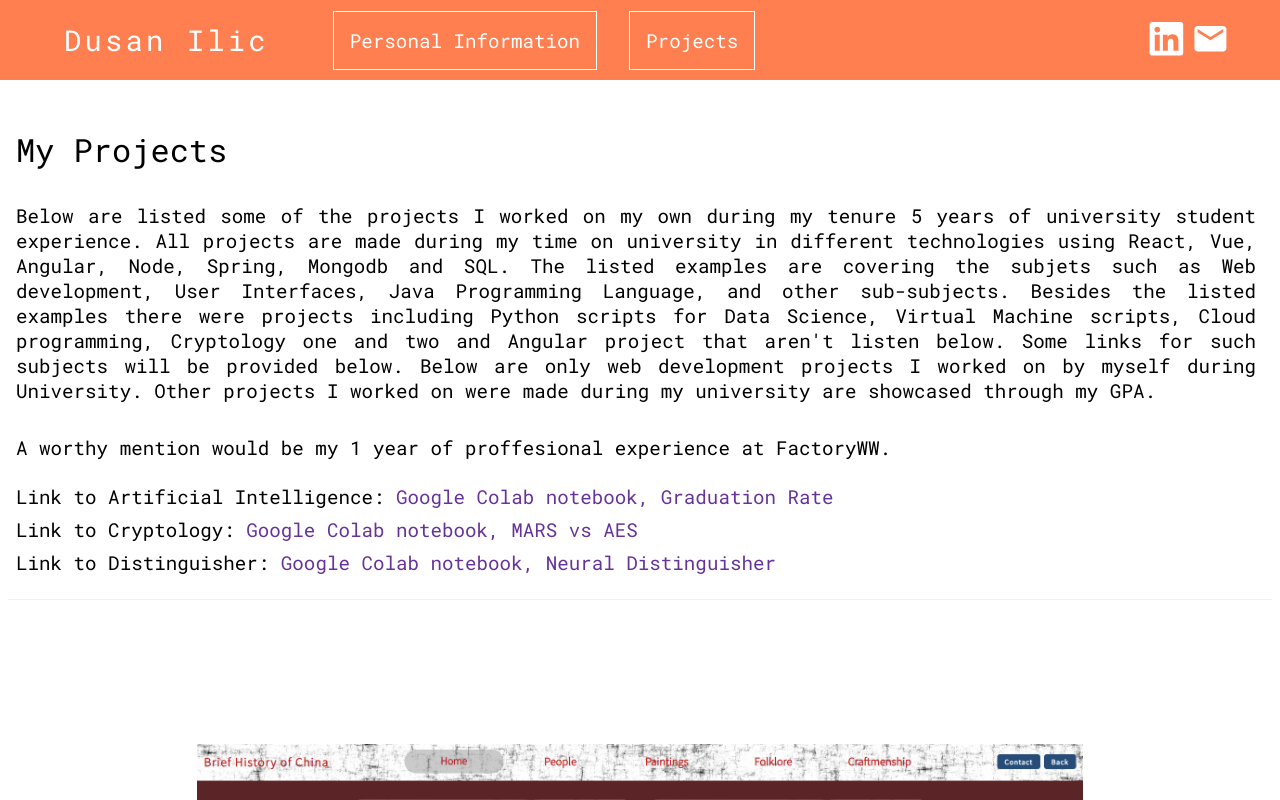
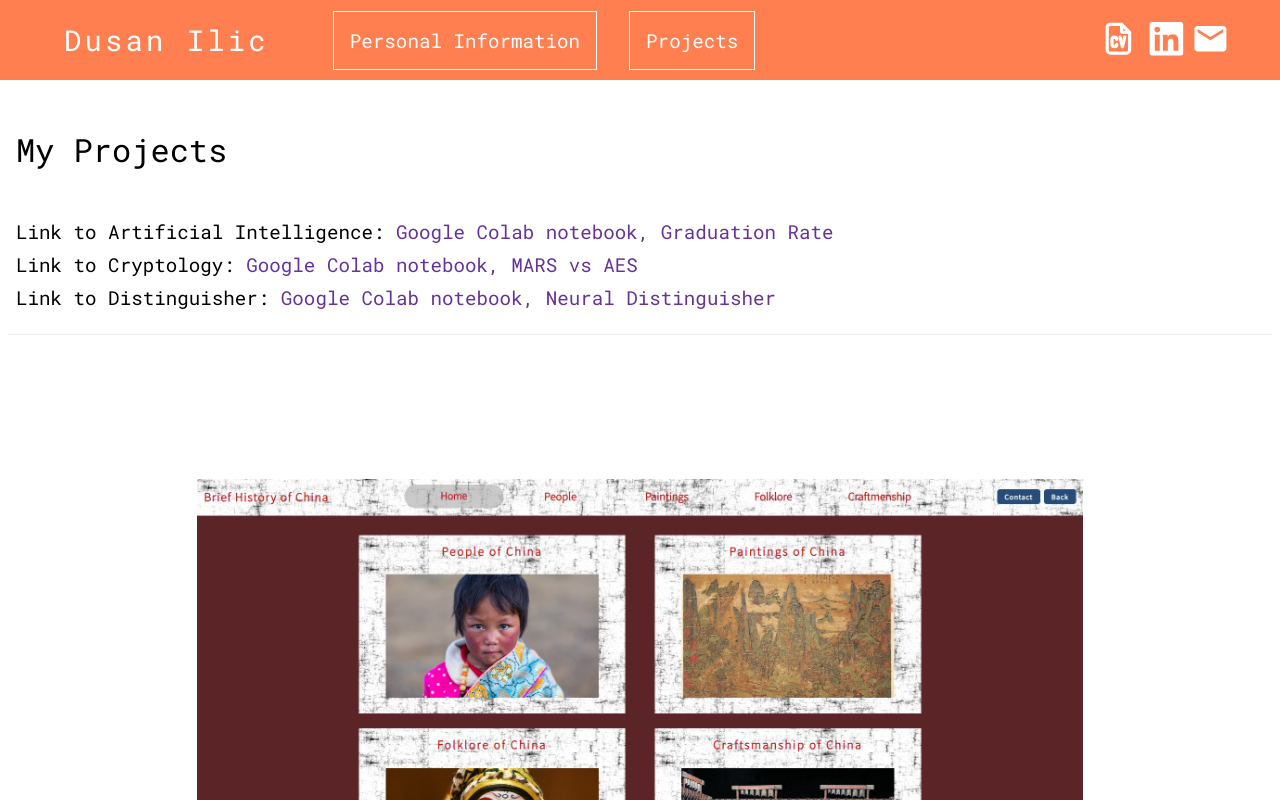
Before and after one commit to zvoosh/personal-website, a React (Vite) app: page /#/ in a window 1280 px wide. Both pictures are taken after a click on the element "Projects". Built offline with nearby package versions, Linux system fonts and the light colour scheme; a web font is replaced by a local one.

Commit message:
fix: fix

```diff
--- a/src/components/Header.tsx
+++ b/src/components/Header.tsx
@@ -2,6 +2,7 @@ import { useNavigate } from "react-router-dom";
 import { FaLinkedin } from "react-icons/fa";
 import { MdEmail } from "react-icons/md";
 import { CiMenuBurger } from "react-icons/ci";
+import { TbFileCv } from "react-icons/tb";
 import { useState } from "react";
 
 const Header = ({primaryColor}:{primaryColor: string}) => {
@@ -21,7 +22,7 @@ const Header = ({primaryColor}:{primaryColor: string}) => {
             <div className="flex ">
           <div className="flex align-center">
             <div className="burger burger-disable" onClick={()=>{
-                setIsNavigate((prev: any)=>{
+                setIsNavigate((prev: boolean)=>{
                   return !prev;
                 })
             }}>
@@ -30,7 +31,7 @@ const Header = ({primaryColor}:{primaryColor: string}) => {
             {isNavigate && (
             <div className="nav">
             <div className="burger" style={{position:"absolute", left: ".5%", top:"49.5%"}} onClick={()=>{
-                setIsNavigate((prev: any)=>{
+                setIsNavigate((prev: boolean)=>{
                   return !prev;
                 })
             }}>
@@ -100,6 +101,20 @@ const Header = ({primaryColor}:{primaryColor: string}) => {
 
                 <div className="ml-2" style={{ transform: "scale(1.2)" }}>
               <a
+                href="https://drive.google.com/file/d/1ioiD-A6oiXxeSPcLN1HdNtZLUESwnWWX/view?usp=drive_link"
+                target="_blank"
+                download
+                style={{ textDecoration: "none", color: "black" }}
+                >
+                <TbFileCv
+                  style={{ transform: "scale(2)" }}
+                  className="mr-1 text-white"
+                  />
+              </a>
+                  </div>
+
+                <div className="ml-1" style={{ transform: "scale(1.2)" }}>
+              <a
                 href="https://www.linkedin.com/in/dusan-ilic-0997b4166/"
                 target="_blank"
                 style={{ textDecoration: "none", color: "black" }}
--- a/src/components/homeComponents/EducationComponent.tsx
+++ b/src/components/homeComponents/EducationComponent.tsx
@@ -31,6 +31,13 @@ const EducationComponent = () =>{
               <div>Elementary School of "Vladislav Ribnikar", Belgrade</div>
               <div>2006 - 2014</div>
             </div>
+            <div className="font-size-16 pt-3 pb-1 text-blackGray person-padding-title  mobile-under-title-description mobile-font-paragraph mobile-padding-text">Certificates</div>
+            <div className="flex justify-between font-size-12 pt-1 pb-1 w-100 text-bold person-padding-title person-flex mobile-padding-text mobile-under-title">
+              <div><a href="https://drive.google.com/file/d/1RyUHuNSFy9zbOc4DtYFRc7kd2jAtMzYm/view?usp=drive_link" target="_blank">React - The Complete Guide 2023</a></div>
+            </div>
+            <div className="flex justify-between font-size-12 pt-1 pb-1 w-100 text-bold person-padding-title person-flex mobile-padding-text mobile-under-title">
+            <div><a href="https://drive.google.com/file/d/1RoZ6kyRX-plMlY9GHXkLVKH0fXBd3vug/view?usp=drive_link" target="_blank">REST APIs with Flask and Python in 2024</a></div>
+            </div>
           </div>
         </div>
         </div>
--- a/src/components/projectComponents/ProjectComponent.tsx
+++ b/src/components/projectComponents/ProjectComponent.tsx
@@ -11,29 +11,9 @@ const ProjectComponent = () => {
           className="project-page-contain"
         >
           <div className=" project-margin-top-3">
-            <div className="project-title ">My Projects</div>
-            <div
-              className="pl-1 pr-1 mb-2 font-size-13 text-align-justify flex align-center project-intro-text-height project-font-paragraph project-padding-text"
-            >
-              Below are listed some of the projects I worked on my own during my
-              tenure 5 years of university student experience. All projects are
-              made during my time on university in different technologies using
-              React, Vue, Angular, Node, Spring, Mongodb and SQL. The listed
-              examples are covering the subjets such as Web development, User
-              Interfaces, Java Programming Language, and other sub-subjects.
-              Besides the listed examples there were projects including Python
-              scripts for Data Science, Virtual Machine scripts, Cloud
-              programming, Cryptology one and two and Angular project that
-              aren't listen below. Some links for such subjects will be provided
-              below. Below are only web development projects I worked on by
-              myself during University. Other projects I worked on were made
-              during my university are showcased through my GPA.
-            </div>
-            <div className="pl-1 font-size-13 project-intro-text-height project-font-paragraph project-padding-text">
-              A worthy mention would be my 1 year of proffesional experience at
-              FactoryWW.
-            </div>
-            <div className="pl-1 font-size-13 pt-1 mt-05 project-intro-text-height project-font-paragraph project-padding-text">
+            <div className="project-title">My Projects</div>
+
+            <div className="pl-1 font-size-13 pt-1  project-intro-text-height project-font-paragraph project-padding-text">
               Link to Artificial Intelligence: <a
                 href="https://colab.research.google.com/drive/1hqhbojPlZkWETzeyZN3Yb4dKa0TQ48o7?usp=sharing"
                 target="_blank"
--- a/src/data/cardsData.tsx
+++ b/src/data/cardsData.tsx
@@ -39,6 +39,8 @@ const skillsOne = [
         <li>University thesis written in React.js</li>{" "}
         <li>Finished Udemy certified course</li>{" "}
         <li>Integrated React libraries experience</li>{" "}
+        <li>Read a book on React.js</li>
+        <li><a href="https://drive.google.com/file/d/1RyUHuNSFy9zbOc4DtYFRc7kd2jAtMzYm/view?usp=drive_link" target="_blank" download style={{textDecoration: "underline"}}>Certificat</a></li>
       </ul>
     ),
     favicon: (
@@ -103,6 +105,7 @@ const skillsOne = [
       <ul className="font-size-11">
         {" "}
         <li>Udemy certified course finished</li>{" "}
+        <li><a href="https://drive.google.com/file/d/1RoZ6kyRX-plMlY9GHXkLVKH0fXBd3vug/view?usp=drive_link" target="_blank" download style={{textDecoration: "underline"}}>Certificat</a></li>
       </ul>
     ),
     favicon: (
```
Also changed, not shown: src/components/homeComponents/CardComponent.tsx (+0 -23 lines).
